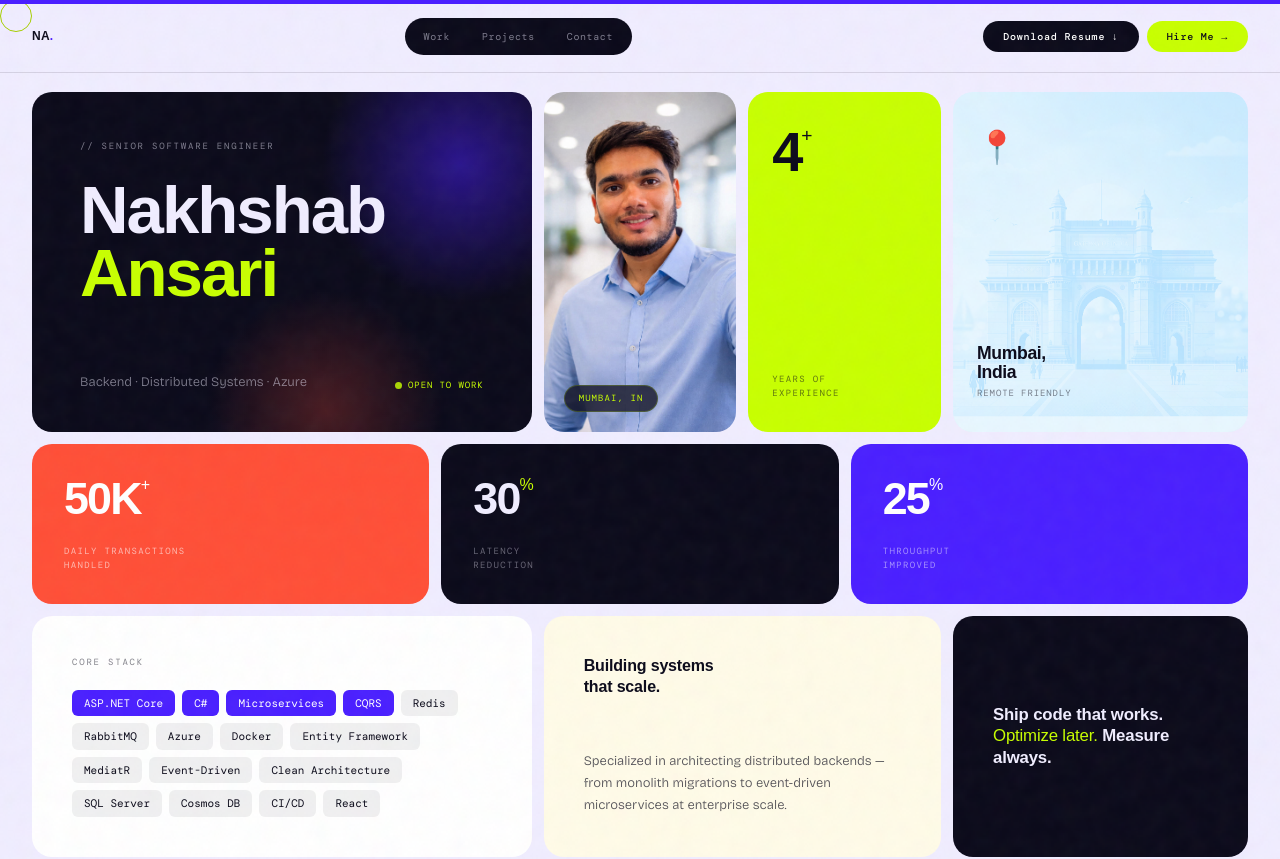
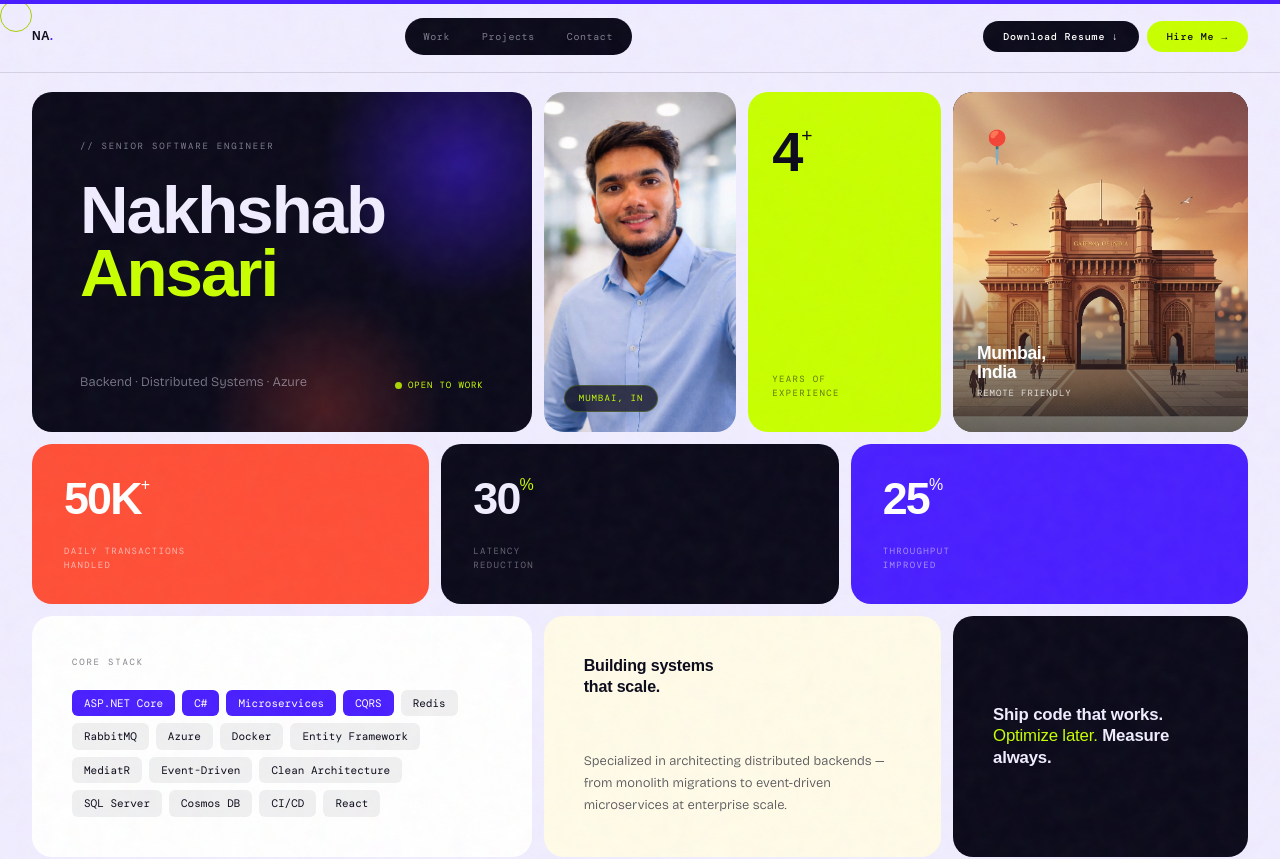
Before and after one commit to nakhshab29/nakhshab-portfolio, a React (Vite) app: page / in a window 1280 px wide. Shown: the top 859 px of the page. Built offline with nearby package versions, Linux system fonts and the light colour scheme; a web font is replaced by a local one.

Commit message:
Redesign Mumbai card with high-visibility background image and contrast overlay

```diff
--- a/src/components/Hero.tsx
+++ b/src/components/Hero.tsx
@@ -179,25 +179,28 @@ function YrsCard() {
 function LocationCard() {
   return (
     <RevealCard
-      className="col-span-1 md:col-span-4 lg:col-span-3 md:order-4 card-stat rounded-[20px] flex flex-col justify-between bg-sky text-ink relative overflow-hidden"
+      className="col-span-1 md:col-span-4 lg:col-span-3 md:order-4 card-stat rounded-[20px] flex flex-col justify-between bg-black text-white relative overflow-hidden"
       delay={0.12}
     >
       <motion.img
         src="/mumbai.png"
         alt="Gateway of India, Mumbai"
-        className="w-full h-full object-cover absolute inset-0 opacity-90 mix-blend-soft-light grayscale contrast-125"
+        className="w-full h-full object-cover absolute inset-0 opacity-100"
         initial={{ scale: 1.2 }}
         whileInView={{ scale: 1 }}
         transition={{ duration: 1.5 }}
       />
+      {/* Dark overlay for text readability */}
+      <div className="absolute inset-0 bg-gradient-to-t from-black/60 via-transparent to-transparent z-[5]" />
+
       <div className="relative z-10 text-[2rem] mb-2" role="img" aria-label="Location pin">📍</div>
-      <div className="relative z-10">
+      <div className="relative z-10 text-white">
         <div className="font-unbounded text-[0.85rem] md:text-[1.1rem] font-bold leading-[1.1] tracking-[-0.02em]">
           Mumbai,
           <br />
           India
         </div>
-        <div className="font-mono text-[9px] tracking-[0.1em] uppercase opacity-50 mt-1">
+        <div className="font-mono text-[9px] tracking-[0.1em] uppercase opacity-80 mt-1">
           Remote friendly
         </div>
       </div>
```
